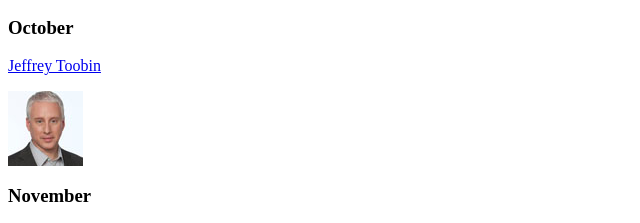
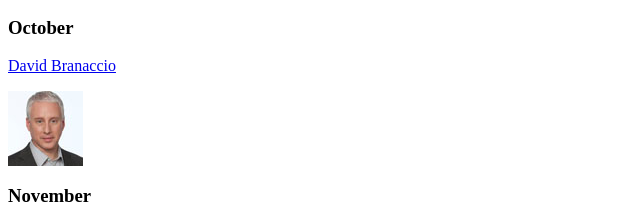
Before and after one commit to PaulWojtowicz/A07, a plain HTML site: page index.html in a window 1280 px wide. Shown: the part 502-725 px from the top of the page, 0-640 px from the left. Drawn offline with Linux system fonts and the light colour scheme; files whose address does not match are found by name.

Commit message:
Update index.html

```diff
--- a/index.html
+++ b/index.html
@@ -38,7 +38,7 @@
 
 
 <h3>October</h3>
-<a target="_blank" title="David Branaccio" href=toobin.html> Jeffrey Toobin</a>
+<a target="_blank" title="David Branaccio" href=branaccio.html> David Branaccio</a>
 <p>
 <img src="brancaccio75.jpg" alt="David Branaccio" width="75" height="75">
 <br>
```
